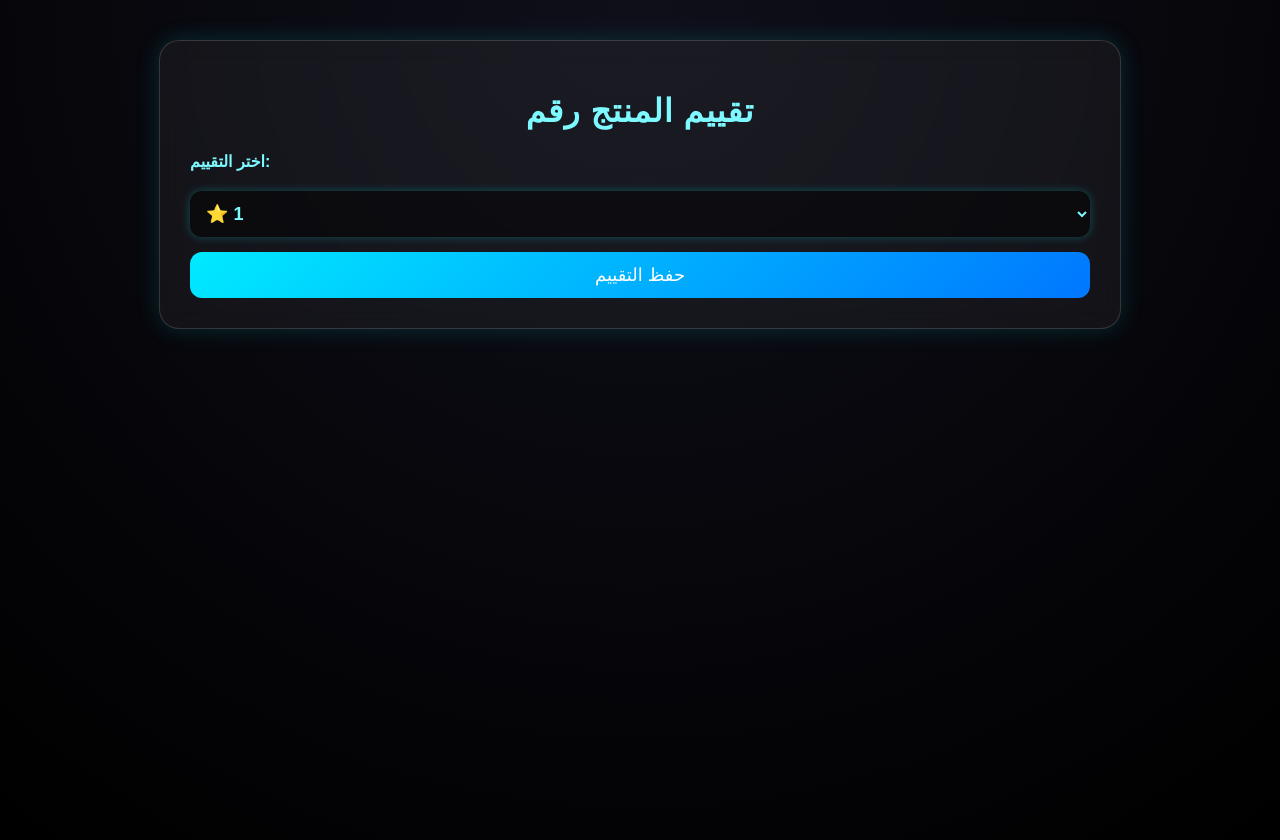
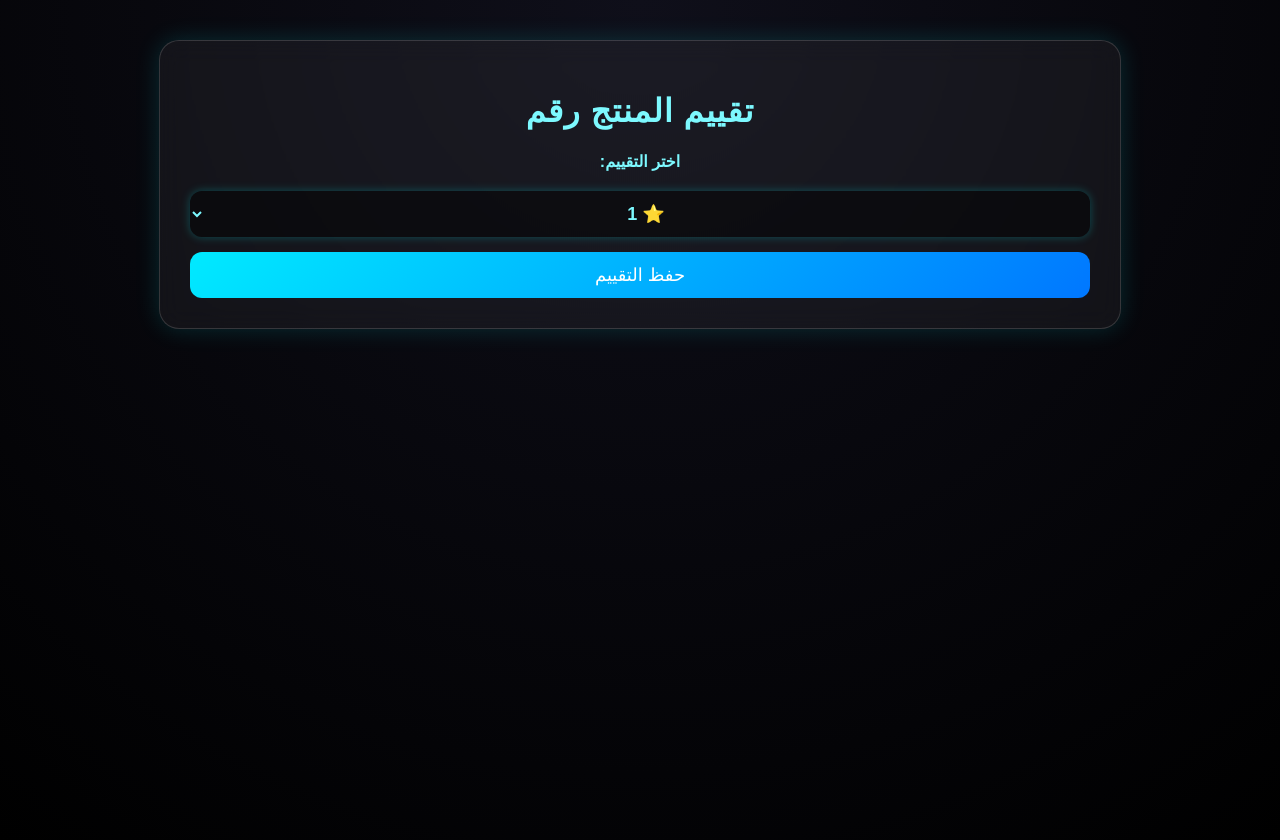
Before and after one commit to sayer240579/GA-Recommender, a Flask app: template templates/rate.html in a window 1280 px wide. Run offline with Flask 3, Linux system fonts and the light colour scheme; the template is opened without the code that fills it, so the values that code supplies are empty; parts of the project's set-up code (start-up, migrations or seed data) failed here and were passed over.

Commit message:
style.css

```diff
--- a/static/style.css
+++ b/static/style.css
@@ -1,4 +1,5 @@
 body {
+    /* إعدادات أساسية للصفحة: خلفية، خط، توزيع العناصر */
     margin: 0;
     padding: 0;
     font-family: "Cairo", sans-serif;
@@ -12,6 +13,7 @@ body {
 }
 
 .container {
+    /* تصميم الحاوية الرئيسية */
     width: 90%;
     max-width: 900px;
     background: rgba(255, 255, 255, 0.05);
@@ -25,6 +27,7 @@ body {
 
 h1,
 h2 {
+    /* تنسيق العناوين */
     text-align: center;
     color: #7df9ff;
     letter-spacing: 1px;
@@ -32,6 +35,7 @@ h2 {
 
 button,
 .btn {
+    /* تصميم الأزرار */
     width: 100%;
     padding: 12px;
     margin-top: 15px;
@@ -46,11 +50,13 @@ button,
 
 button:hover,
 .btn:hover {
+    /* تأثير عند تمرير الماوس */
     transform: scale(1.05);
     box-shadow: 0 0 15px #00eaff;
 }
 
 select {
+    /* تصميم القائمة المنسدلة */
     width: 100%;
     padding: 12px;
     border-radius: 12px;
@@ -67,12 +73,14 @@ select {
 
 select:hover,
 select:focus {
+    /* تأثير عند التفاعل مع القائمة */
     background: rgba(0, 0, 0, 0.65);
     box-shadow: 0 0 15px rgba(0, 255, 255, 0.45);
     transform: scale(1.02);
 }
 
 .cards-grid {
+    /* شبكة البطاقات */
     display: grid;
     grid-template-columns: repeat(2, 1fr);
     gap: 28px;
@@ -80,6 +88,7 @@ select:focus {
 }
 
 .card {
+    /* تصميم البطاقة */
     background: rgba(255, 255, 255, 0.10);
     padding: 22px;
     border-radius: 20px;
@@ -93,11 +102,13 @@ select:focus {
 }
 
 .card:hover {
+    /* تأثير عند تمرير الماوس على البطاقة */
     transform: translateY(-6px) scale(1.03);
     box-shadow: 0 0 28px rgba(0, 255, 255, 0.35);
 }
 
 .card-title {
+    /* عنوان البطاقة */
     font-size: 20px;
     font-weight: 800;
     color: #7df9ff;
@@ -105,12 +116,14 @@ select:focus {
 }
 
 .card-info {
+    /* معلومات إضافية داخل البطاقة */
     margin-top: 15px;
     font-size: 15px;
     line-height: 1.7;
 }
 
 .card-info div {
+    /* تنسيق عناصر المعلومات */
     display: flex;
     align-items: center;
     justify-content: center;
@@ -151,6 +164,7 @@ select:focus {
 }
 
 @keyframes fadeIn {
+    /* حركة دخول العناصر */
     from {
         opacity: 0;
         transform: translateY(20px);
@@ -160,3 +174,26 @@ select:focus {
         transform: translateY(0);
     }
 }
+
+
+/* ضبط اتجاه النصوص العربية */
+
+body,
+h1,
+h2,
+h3,
+p,
+div,
+button,
+select {
+    direction: rtl;
+    text-align: center;
+}
+
+
+/* ضبط حجم العلم */
+
+.flag {
+    font-size: 32px;
+    margin-right: 6px;
+}
```
